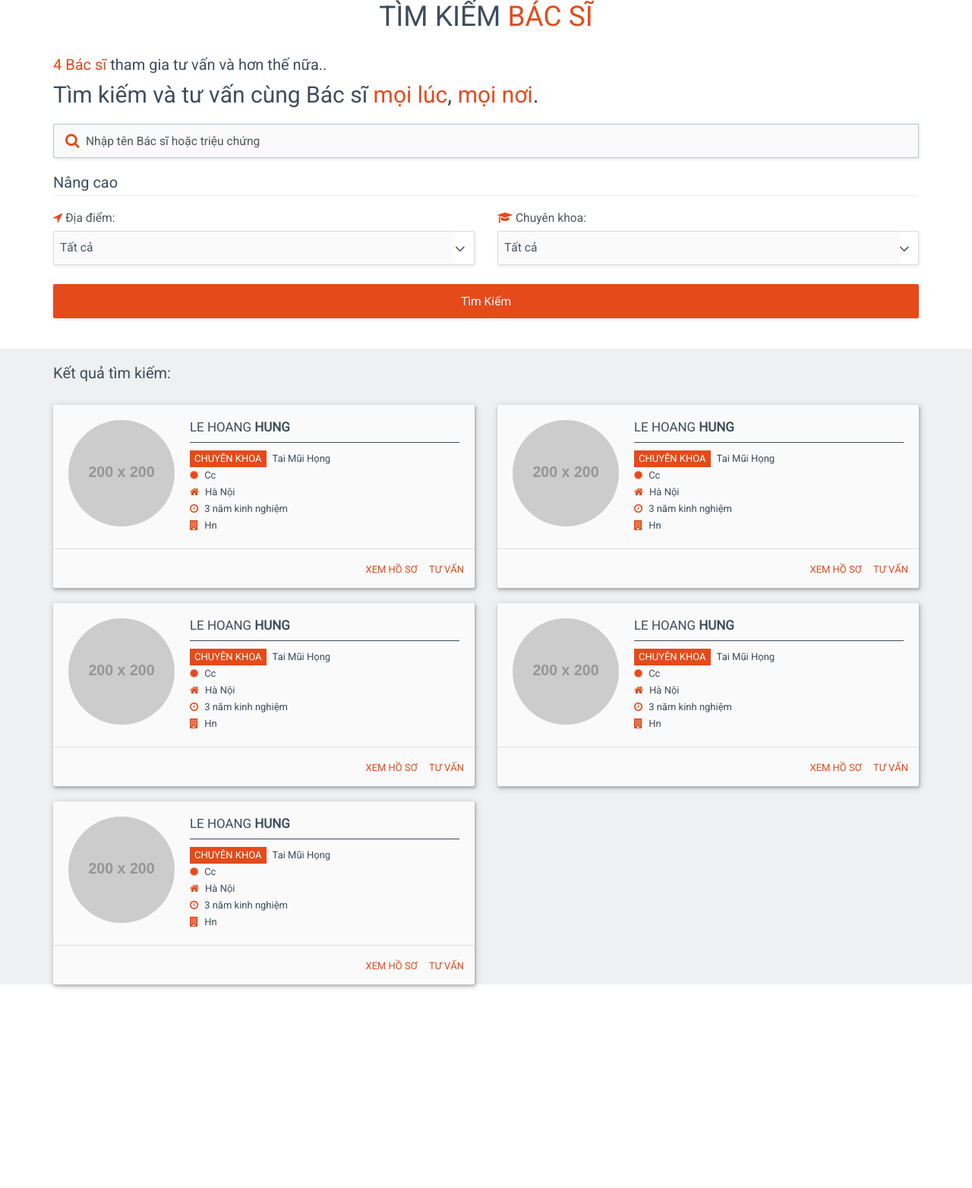
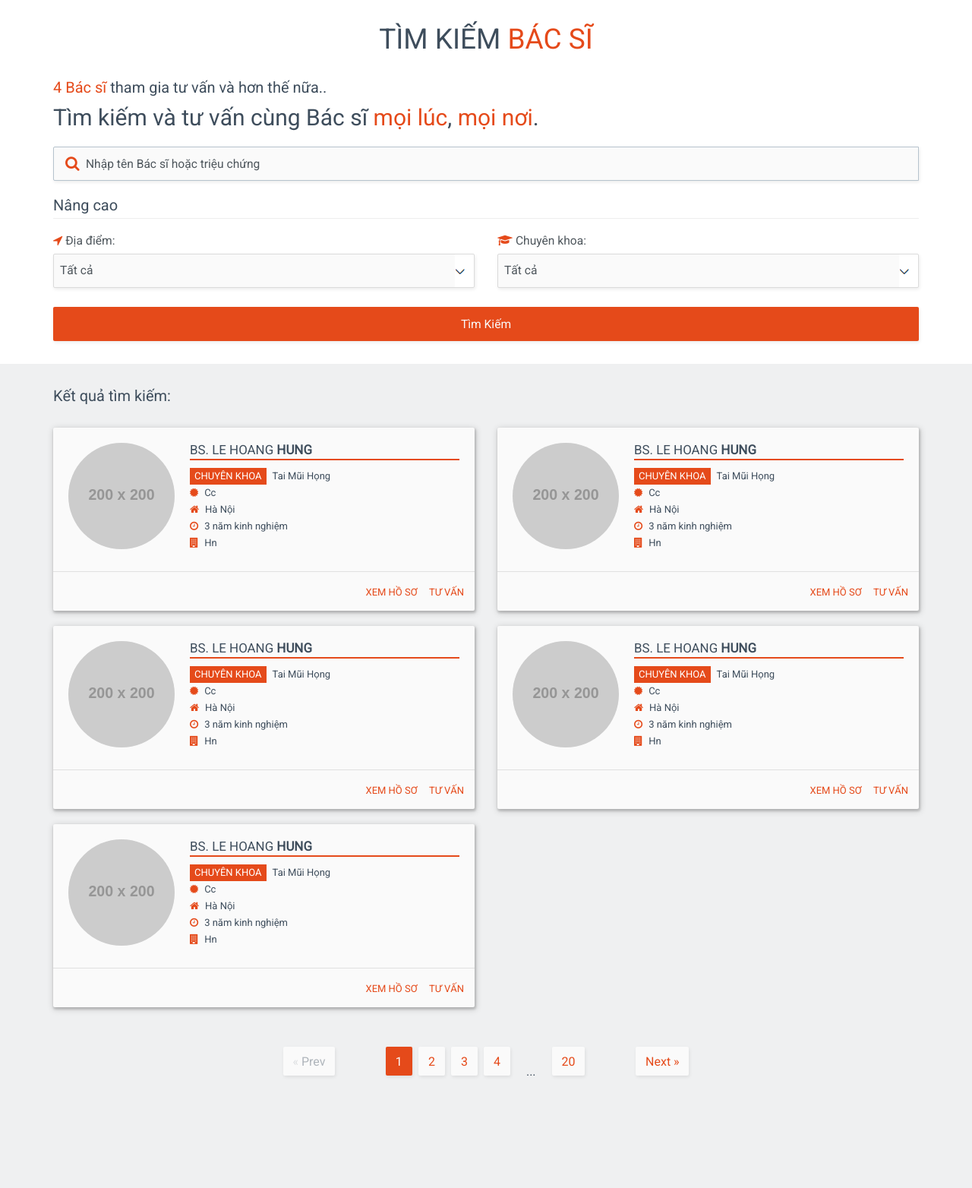
Before and after one commit to emismith90/doctel, a PHP site: page /modules/search/index-result.html in a window 1280 px wide. Shown: the whole page at 76% size. Before the commit the page ends 1301 px from the top, so only its background shows below. Run offline with PHP 8.4, Linux system fonts and the light colour scheme; grey boxes labelled with a size stand in for pictures from a placeholder-image service; some libraries are stand-ins or nearby versions.

Commit message:
update pagination for search result

```diff
--- a/modules/doctor-of-the-month/index.html
+++ b/modules/doctor-of-the-month/index.html
@@ -13,7 +13,7 @@
 </head>
 
 <body>
-    <section>
+    <section class="area">
         <div class="container">
             <div class="row">
                 <div class="content">
@@ -53,7 +53,7 @@
                                 qui in ea voluptate velit esse quam nihil molestiae consequatur, vel illum qui dolorem eum
                                 fugiat quo voluptas nulla pariatur?
                             </p>
-                            <a href="">Đọc thêm</a>
+                            <button class="no-border">Đọc thêm</button>
                         </div>
                     </div>
                 </div>
--- a/modules/search/index-result.html
+++ b/modules/search/index-result.html
@@ -15,10 +15,11 @@
     <link rel="stylesheet" href="/resources/styles/form-controls.css">
     <link rel="stylesheet" href="/resources/styles/search.css">
     <link rel="stylesheet" href="/resources/styles/search-result.css">
+    <link rel="stylesheet" href="/resources/styles/search-paginate.css">
 </head>
 
 <body>
-    <section>
+    <section class="area">
         <div class="container">
             <div class="row">
                 <div class="content" id="team">
@@ -76,8 +77,8 @@
         </div>
     </section>
 
-    <section class="odd">
-        <div class="container search-result">
+    <section class="odd area">
+        <div class="container">
             <div class="row">
                 <div class="col-md-12 result-text d-subtext">
                     Kết quả tìm kiếm:
@@ -85,11 +86,11 @@
             </div>
             <div class="row">
                 <div class="col-md-6">
-                    <figure class="card card--big">
+                    <figure class="card">
                         <div class="split">
                             <img class="split__img card__image" src="https://placehold.it/200" />
                             <figcaption class="split__figure">
-                                <h2 class="title">le hoang <span>Hung</span></h2>
+                                <h2 class="title">BS. le hoang <span>Hung</span></h2>
                                 <div class="detail">
                                     <div class="detail-line"><span class="box">Chuyên khoa</span>Tai Mũi Họng</div>
                                     <div class="detail-line"><i class="fa fa-certificate"></i>Cc</div>
@@ -107,11 +108,11 @@
                 </div>
 
                 <div class="col-md-6">
-                    <figure class="card card--big">
+                    <figure class="card">
                         <div class="split">
                             <img class="split__img card__image" src="https://placehold.it/200" />
                             <figcaption class="split__figure">
-                                <h2 class="title">le hoang <span>Hung</span></h2>
+                                <h2 class="title">BS. le hoang <span>Hung</span></h2>
                                 <div class="detail">
                                     <div class="detail-line"><span class="box">Chuyên khoa</span>Tai Mũi Họng</div>
                                     <div class="detail-line"><i class="fa fa-certificate"></i>Cc</div>
@@ -129,11 +130,11 @@
                 </div>
 
                 <div class="col-md-6">
-                    <figure class="card card--big">
+                    <figure class="card">
                         <div class="split">
                             <img class="split__img card__image" src="https://placehold.it/200" />
                             <figcaption class="split__figure">
-                                <h2 class="title">le hoang <span>Hung</span></h2>
+                                <h2 class="title">BS. le hoang <span>Hung</span></h2>
                                 <div class="detail">
                                     <div class="detail-line"><span class="box">Chuyên khoa</span>Tai Mũi Họng</div>
                                     <div class="detail-line"><i class="fa fa-certificate"></i>Cc</div>
@@ -151,11 +152,11 @@
                 </div>
 
                 <div class="col-md-6">
-                    <figure class="card card--big">
+                    <figure class="card">
                         <div class="split">
                             <img class="split__img card__image" src="https://placehold.it/200" />
                             <figcaption class="split__figure">
-                                <h2 class="title">le hoang <span>Hung</span></h2>
+                                <h2 class="title">BS. le hoang <span>Hung</span></h2>
                                 <div class="detail">
                                     <div class="detail-line"><span class="box">Chuyên khoa</span>Tai Mũi Họng</div>
                                     <div class="detail-line"><i class="fa fa-certificate"></i>Cc</div>
@@ -173,11 +174,11 @@
                 </div>
 
                 <div class="col-md-6">
-                    <figure class="card card--big">
+                    <figure class="card">
                         <div class="split">
                             <img class="split__img card__image" src="https://placehold.it/200" />
                             <figcaption class="split__figure">
-                                <h2 class="title">le hoang <span>Hung</span></h2>
+                                <h2 class="title">BS. le hoang <span>Hung</span></h2>
                                 <div class="detail">
                                     <div class="detail-line"><span class="box">Chuyên khoa</span>Tai Mũi Họng</div>
                                     <div class="detail-line"><i class="fa fa-certificate"></i>Cc</div>
@@ -194,6 +195,23 @@
                     </figure>
                 </div>
             </div>
+
+            <div id="paginator" class="row">
+                <div class="col-md-12">
+                    <nav role="navigation">
+                        <ul class="cd-pagination move-buttons">
+                            <li class="button"><a class="disabled" href="#0">Prev</a></li>
+                            <li><a class="current" href="#0">1</a></li>
+                            <li><a href="#0">2</a></li>
+                            <li><a href="#0">3</a></li>
+                            <li><a href="#0">4</a></li>
+                            <li><span>...</span></li>
+                            <li><a href="#0">20</a></li>
+                            <li class="button"><a href="#0">Next</a></li>
+                        </ul>
+                    </nav>
+                </div>
+            </div>
         </div>
     </section>
 </body>
--- a/modules/search/index.html
+++ b/modules/search/index.html
@@ -17,7 +17,7 @@
 </head>
 
 <body>
-    <section>
+    <section class="area">
         <div class="container">
             <div class="row">
                 <div class="content" id="team">
--- a/modules/work-flow/index.html
+++ b/modules/work-flow/index.html
@@ -20,7 +20,7 @@
 </head>
 
 <body>
-    <section class="odd">
+    <section class="area odd">
         <div class="device-xs visible-xs"></div>
         <div class="device-sm visible-sm"></div>
         <div class="device-md visible-md"></div>
--- a/resources/styles/form-controls.css
+++ b/resources/styles/form-controls.css
@@ -1,37 +1,46 @@
-form input, form textarea, form button, form label {
+form input,
+form textarea,
+form button,
+form label {
     font-size: 1.2em;
     font-weight: normal;
 }
 
-form input, form select, form button {
+form input,
+form select,
+form button {
     height: 45px;
 }
 
-form input, form textarea, form select, form button {
+form input,
+form textarea,
+form select,
+form button {
     border-radius: 2px;
 }
 
 form input {
-    background-color:  #fafafa;
-    border: 1px solid #b6c3cd;;
-    color:#4E565C;
+    background-color: #fafafa;
+    border: 1px solid #b6c3cd;
+    ;
+    color: #4E565C;
 }
 
     form input::-webkit-input-placeholder {
-    color:  #4E565C;
+        color: #4E565C;
     }
 
     form input::-moz-placeholder {
-    color:  #4E565C;
+        color: #4E565C;
         opacity: 1;
     }
 
     form input:-ms-input-placeholder {
-    color:  #4E565C;
+        color: #4E565C;
     }
 
 form textarea {
-    color:  #4E565C;
+    color: #4E565C;
     padding: 12px;
     border: 1px solid #dbdbdb;
     resize: vertical;
@@ -39,14 +48,14 @@ form textarea {
 
 form select {
     background-color: #fafafa;
-    color:  #4E565C;
+    color: #4E565C;
     padding: 12px 8px;
     border: 1px solid #dbdbdb;
-    background: url('assets/br_down.png') no-repeat right #fafafa;
+    background: url('/resources/assets/br_down.png') no-repeat right #fafafa;
 }
 
 form button {
-    background-color:  #e54a1a;
+    background-color: #e54a1a;
     color: #fafafa;
     cursor: pointer;
     border: none;
@@ -57,7 +66,9 @@ form i {
     color: #e54a1a;
 }
 
-form input, form textarea, form select {
+form input,
+form textarea,
+form select {
     -webkit-transition: all 0.30s ease-in-out;
     -moz-transition: all 0.30s ease-in-out;
     -ms-transition: all 0.30s ease-in-out;
@@ -67,40 +78,50 @@ form input, form textarea, form select {
     box-sizing: border-box;
 }
 
-form input:focus, form textarea:focus, form select:focus {
+    form input:focus,
+    form textarea:focus,
+    form select:focus {
         box-shadow: 0 0 5px #e54a1a;
         border: 1px solid #e54a1a;
     }
-form input, form textarea, form select, form button {
+
+form input,
+form textarea,
+form select,
+form button {
     box-shadow: 1px 2px 4px 0 rgba(0, 0, 0, 0.08);
 }
-form input:hover, form textarea:hover, form select:hover, form button:hover {
+
+    form input:hover,
+    form textarea:hover,
+    form select:hover,
+    form button:hover {
         box-shadow: 0 2px 4px 0 rgba(0,0,0,0.16),0 2px 10px 0 rgba(0,0,0,0.16);
     }
 
 form label > span {
     display: block;
     box-sizing: border-box;
-    color:  #4E565C;
+    color: #4E565C;
     padding: 0 0 8px;
 }
 
 form input[type=radio],
-form input[type=checkbox]{
+form input[type=checkbox] {
     box-shadow: none;
     width: auto;
 }
 
-form .radio-buttons > div{
+form .radio-buttons > div {
     margin-bottom: 10px;
 }
 
-form .radio-buttons label span{
+form .radio-buttons label span {
     margin-left: 8px;
-    color:  #5f5f5f;
+    color: #5f5f5f;
     font-weight: normal;
 }
 
-form .radio-buttons input{
+form .radio-buttons input {
     width: auto;
 }
--- a/resources/styles/page.css
+++ b/resources/styles/page.css
@@ -2,7 +2,6 @@
     margin-left: 15px;
     margin-right: 15px;
 }
-
     .content h1, .content h2 {
         font: 400 37px 'Roboto', sans-serif;
         margin: 0 0 10px;
@@ -23,6 +22,21 @@ body {
     background: #fff;
 }
 
-section.odd{
+section.area {
+    padding: 30px 0;
+}
+
+section.odd {
     background: #eff0f1;
 }
+
+button.no-border {
+    border: none;
+    background: transparent;
+    text-transform: uppercase;
+    outline: none;
+    position: relative;
+    display: inline-block;
+    padding: 0;
+    color: #e54a1a;
+}
--- /dev/null
+++ b/resources/styles/search-paginate.css
@@ -0,0 +1,111 @@
+nav[role="navigation"] {
+    text-align: center;
+}
+
+.cd-pagination {
+    width: 100%;
+    max-width: 768px;
+    padding: 0px;
+    margin: 20px 0;
+    text-align: center;
+}
+
+    .cd-pagination li {
+        /* hide numbers on small devices */
+        display: none;
+        margin: 0 .2em;
+    }
+
+        .cd-pagination li.button {
+            /* make sure prev next buttons are visible */
+            display: inline-block;
+        }
+
+    .cd-pagination a,
+    .cd-pagination span {
+        display: inline-block;
+        -webkit-user-select: none;
+        -moz-user-select: none;
+        -ms-user-select: none;
+        user-select: none;
+        /* use padding and font-size to change buttons size */
+        padding: .6em .8em;
+        font-size: 1.6rem;
+    }
+
+    .cd-pagination a {
+        color: #e54a1a;
+        border-radius: 2px;
+        overflow: hidden;
+        background-color: #fafafa;
+        box-shadow: 1px 2px 4px 0 rgba(0, 0, 0, 0.08);
+    }
+
+        .cd-pagination a:active {
+            /* click effect */
+            -webkit-transform: scale(0.9);
+            -moz-transform: scale(0.9);
+            -ms-transform: scale(0.9);
+            -o-transform: scale(0.9);
+            transform: scale(0.9);
+        }
+
+        .cd-pagination a.disabled {
+            /* button disabled */
+            color: rgba(62,77,92, 0.4);
+            pointer-events: none;
+        }
+
+            .cd-pagination a.disabled::before, .cd-pagination a.disabled::after {
+                opacity: .4;
+            }
+
+    .cd-pagination .button:first-of-type a::before {
+        content: '\00ab  ';
+    }
+
+    .cd-pagination .button:last-of-type a::after {
+        content: ' \00bb';
+    }
+
+    .cd-pagination a:link, .cd-pagination a:visited, .cd-pagination a:hover, .cd-pagination a:active {
+        text-decoration: none;
+    }
+
+    .cd-pagination .current {
+        /* selected number */
+        background-color: #e54a1a;
+        border-color: #e54a1a;
+        color: #fafafa;
+        pointer-events: none;
+    }
+
+@media only screen and (min-width: 768px) {
+    .cd-pagination {
+        padding: 0px 10%;
+    }
+
+        .cd-pagination li {
+            display: inline-block;
+        }
+}
+
+@media only screen and (min-width: 1170px) {
+    .cd-pagination {
+        margin: 4em auto 8em;
+    }
+}
+
+.cd-pagination.move-buttons::after {
+    clear: both;
+    content: "";
+    display: table;
+}
+
+.cd-pagination.move-buttons .button:first-of-type {
+    float: left;
+}
+
+.cd-pagination.move-buttons .button:last-of-type {
+    float: right;
+}
--- a/resources/styles/search-result.css
+++ b/resources/styles/search-result.css
@@ -1,12 +1,3 @@
-.search-result{
-    margin-top: 40px;
-    margin-bottom: 40px;
-}
-
-.search-result .result-text{
-    margin-top: 20px;
-}
-
 .split {
     margin-bottom: 52px;
 }
@@ -16,11 +7,13 @@
         display: table;
         clear: both;
     }
+
 .split__img {
     float: left;
     padding: 10px;
     width: 110px;
 }
+
 .split__figure {
     padding: 10px 10px 10px 0;
     margin-left: 110px;
@@ -37,11 +30,13 @@ figcaption h2.title {
     font-size: 1.3em;
     font-weight: 300;
     text-transform: uppercase;
-  border-bottom: .5px solid #3e4d5c;
+    border-bottom: 0.22222rem solid #e54a1a;
+    padding-bottom: 0.27778rem;
     text-overflow: ellipsis;
     overflow: hidden;
     white-space: nowrap;
 }
+
     figcaption h2.title span {
         font-weight: 800;
     }
@@ -78,13 +73,13 @@ figcaption div.detail .detail-line i {
     -webkit-transition: all 400ms cubic-bezier(0.165, 0.84, 0.44, 1);
     transition: all 400ms cubic-bezier(0.165, 0.84, 0.44, 1);
     box-shadow: 1px 2px 3px 1px rgba(0,0,0,0.16),1px 2px 8px 1px rgba(0,0,0,0.16);
-  min-height: (52 + 180)px;
     height: 241px;
 }
 
     .card:hover {
         box-shadow: 1px 6px 12px 1px rgba(0,0,0,0.16),1px 4px 20px 1px rgba(0,0,0,0.16);
     }
+
 .card__button:hover {
     cursor: pointer;
 }
@@ -103,6 +98,7 @@ figcaption div.detail .detail-line i {
     -webkit-transition: left 200ms cubic-bezier(0.075, 0.82, 0.165, 1);
     transition: left 200ms cubic-bezier(0.075, 0.82, 0.165, 1);
 }
+
 .card__button {
     border: none;
     background: transparent;
@@ -117,6 +113,7 @@ figcaption div.detail .detail-line i {
 .card__image {
     border-radius: 50%;
 }
+
 .card__action-bar {
     left: 0;
 }
@@ -126,6 +123,7 @@ figcaption div.detail .detail-line i {
         padding: 10px 20px 20px 0px;
         margin-left: 180px;
     }
+
     .split__img {
         padding: 20px;
         width: 180px;
--- a/resources/styles/search.css
+++ b/resources/styles/search.css
@@ -10,8 +10,7 @@
     line-height: 1.2;
     margin-bottom: 20px;
 }
-
-.d-subtext strong, .d-text strong{
+    .d-subtext strong, .d-text strong {
         color: #e54a1a;
         font-weight: normal;
     }
@@ -56,7 +55,7 @@ form .advance-search .d-subtext > hr {
         margin-top: 5px;
     }
 
-form .advance-search label, form .advance-search label>select {
+form .advance-search label, form .advance-search label > select {
     width: 100%;
 }
 
```
Also changed, not shown: resources/styles/image-text.css (+9 -4 lines), resources/styles/work-flow.css (+9 -2 lines). Lines whose indentation alone changed are shown as unchanged.
